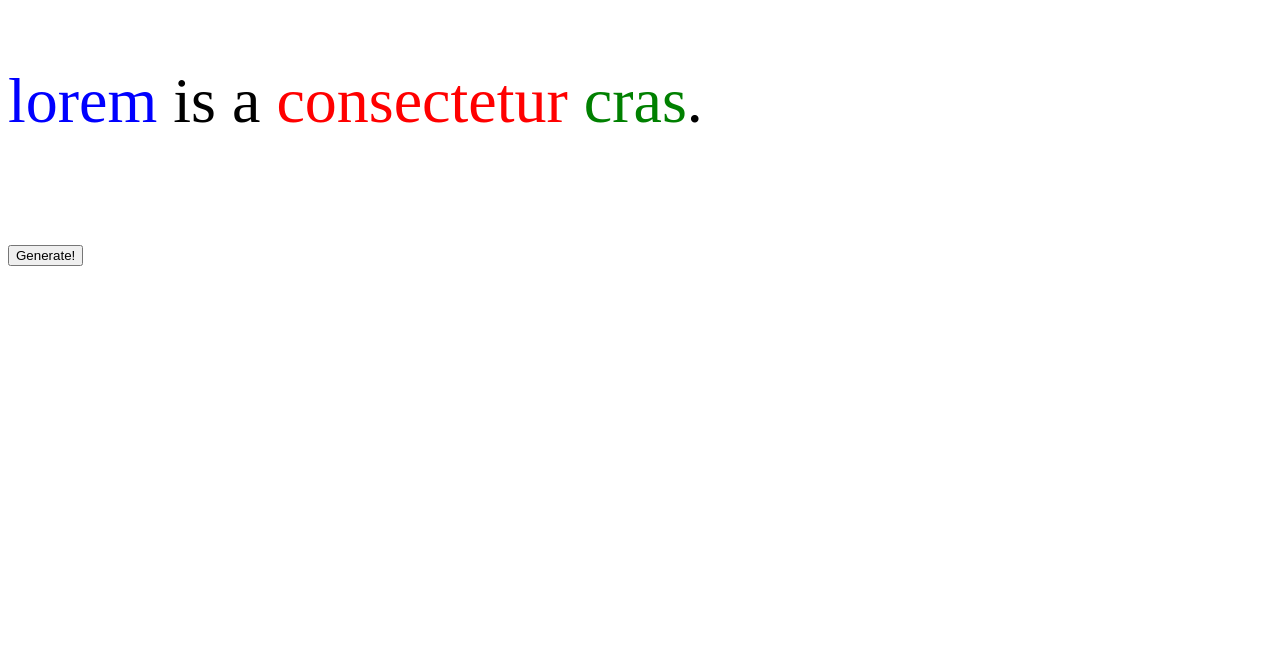
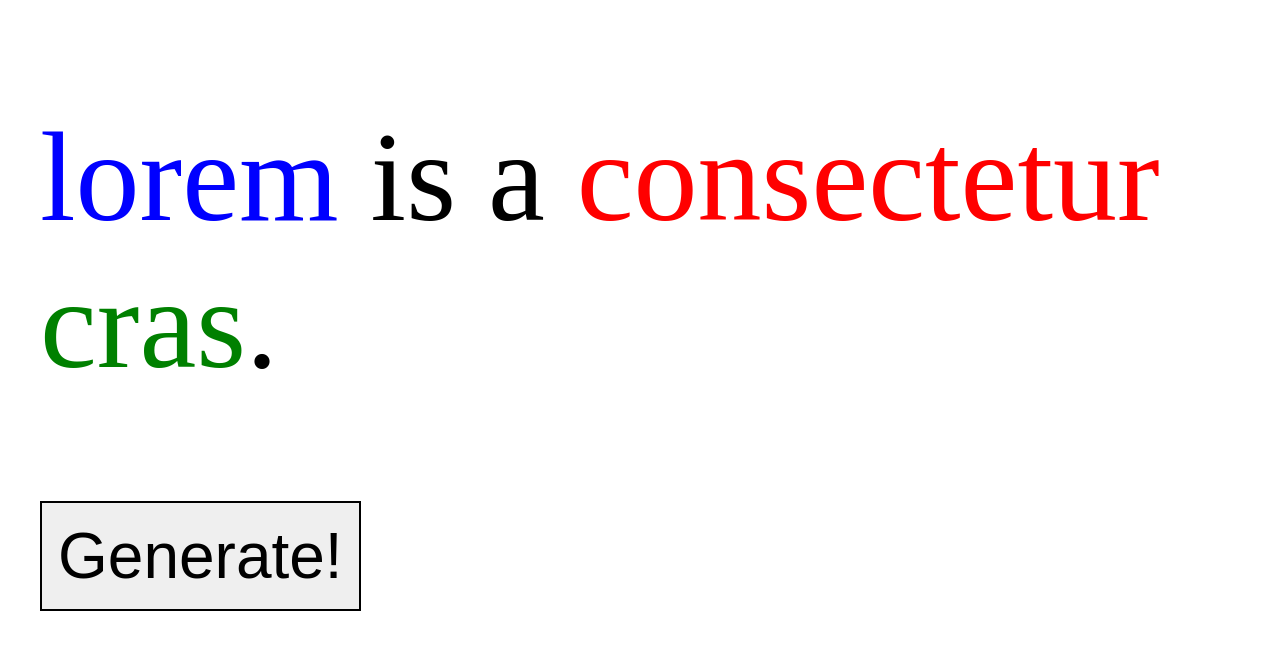
Before and after one commit to RISD-Code-Lab/spring2020, a plain HTML site: page session-03/index.html in a window 1280 px wide. Drawn offline with nearby package versions, Linux system fonts and the light colour scheme.

```diff
--- a/session-03/index.html
+++ b/session-03/index.html
@@ -3,7 +3,7 @@
     <head>
         <meta charset="utf-8">
         <meta http-equiv="X-UA-Compatible" content="IE=edge,chrome=1">
-        <title>Sentence Generator_Step2</title>
+        <title>Code Lab Session3: Sentence Generator</title>
         <meta name="description" content="">
         <meta name="viewport" content="width=device-width">
     </head>
@@ -65,18 +65,48 @@
 				printRandomWord();
 			});
 
-			//.click(): https://developer.mozilla.org/en-US/docs/Web/API/HTMLElement/click
+            //.click(): https://developer.mozilla.org/en-US/docs/Web/API/HTMLElement/click
 
-		});
+
+
+        });
+
+        // generate a sentence over time, without click
+
+        // setTimeout(function(){
+        //         window.location.reload();
+        // }, 400); // milliseconds, so 10 seconds = 10000ms
+
+        //timers https://developer.mozilla.org/en-US/docs/Archive/Add-ons/Code_snippets/Timers
+
 	    </script>
 		<p>
 			<span class="first-noun"></span> is a <span class="adj"></span> <span class="second-noun"></span>.
 		</p>
 		<button>Generate!</button>
 		<style>
+            /* overwrite default styles */
 			body {
-				font-size: 4rem;
-			}
+                font-size: 8rem;
+                padding: 2rem;
+            }
+            button {
+                font-size: 4rem;
+                color:black;
+                border: solid 2px;
+                padding: 1rem;
+                cursor:pointer;
+            }
+            button:hover {
+                background-color: black;
+                color:white;
+            }
+            p {
+                margin-block-start: .5em;
+                margin-block-end: .5em;
+            }
+            /* variable components */
+            p
 			.first-noun {
 				color:blue;
 			}
```
